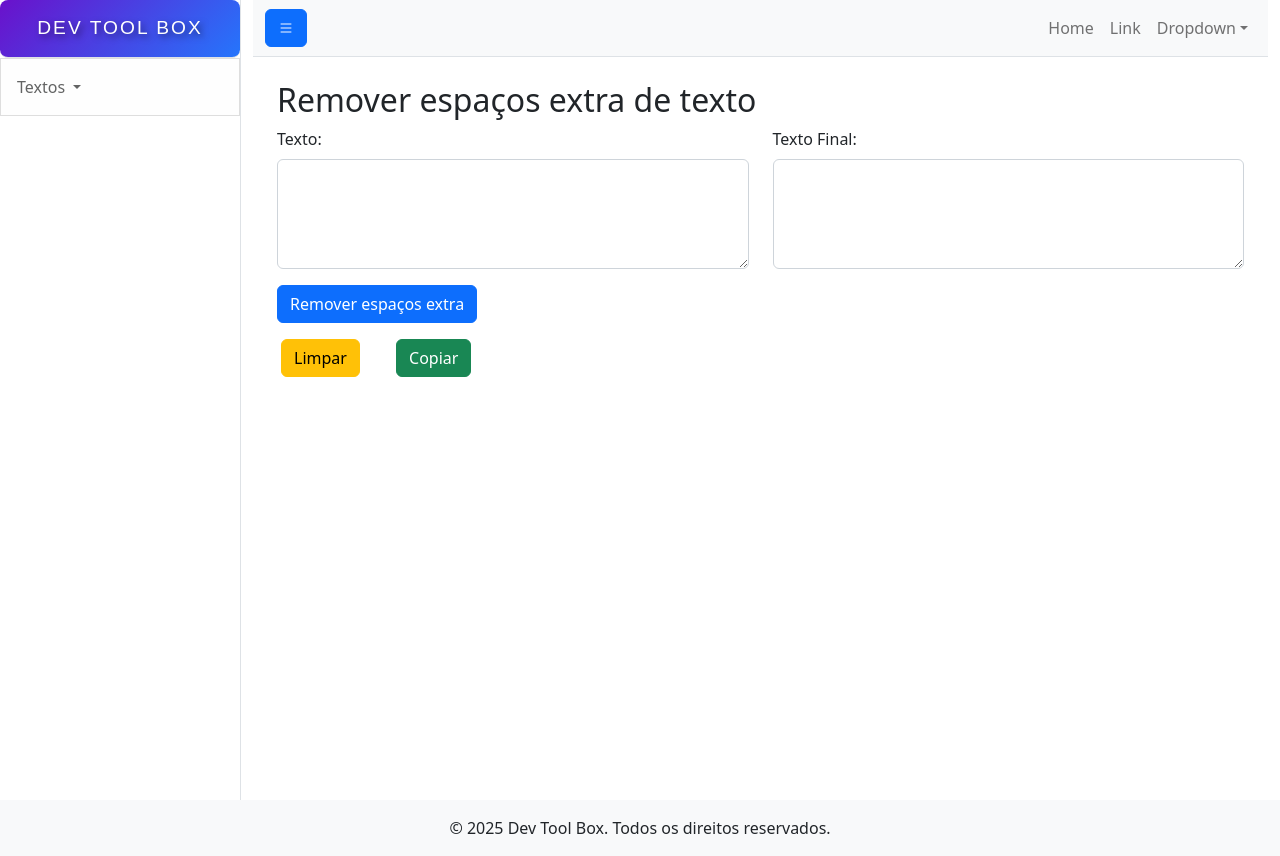
After one commit to JeffersonEstevo/DevToolBox, a Django app: page /remover_espacos/ in a window 1280 px wide. The commit adds this page. Run offline with Django 4.2, Linux system fonts and the light colour scheme; some libraries are stand-ins or nearby versions.

Commit message:
Adicionando remover_espacos

```diff
--- /dev/null
+++ b/dev_tool_box/core/static/core/js/remover_espacos.js
@@ -0,0 +1,25 @@
+document.getElementById('remove-space-button').addEventListener('click', removeExtraSpaces);
+document.getElementById('clean-button').addEventListener('click', cleanText);
+document.getElementById('copy-button').addEventListener('click', copyText);
+
+function removeExtraSpaces() {
+    var originalText = document.getElementById('original-text').value;
+    var modifiedText = originalText.replace(/\s+/g, ' ').trim();
+    document.getElementById('modified-text').value = modifiedText;
+}
+
+function cleanText() {
+    document.getElementById('original-text').value = '';
+    document.getElementById('modified-text').value = '';
+}
+
+function copyText() {
+    var modifiedText = document.getElementById('modified-text');
+    modifiedText.select();
+    modifiedText.setSelectionRange(0, 99999); // Para dispositivos móveis
+    document.execCommand('copy');
+    document.getElementById('copy-alert').classList.remove('d-none');
+    setTimeout(function() {
+        document.getElementById('copy-alert').classList.add('d-none');
+    }, 2000);
+}
--- a/dev_tool_box/core/templates/core/base.html
+++ b/dev_tool_box/core/templates/core/base.html
@@ -33,6 +33,7 @@
                             <li><a class="dropdown-item" href="{% url 'inverter_texto' %}">Inverter Texto</a></li>
                             <li><a class="dropdown-item" href="{% url 'revirar_texto' %}">Revirar Texto</a></li>
                             <li><a class="dropdown-item" href="{% url 'converter_texto' %}">Maiúscula & Minúscula</a></li>
+                            <li><a class="dropdown-item" href="{% url 'remover_espacos' %}">Remover Espaços Extras</a></li>
                         </ul>
                     </div>
                 </div>
--- /dev/null
+++ b/dev_tool_box/core/templates/core/remover_espacos.html
@@ -0,0 +1,34 @@
+{% extends "core/base.html" %}
+{% load static %}
+
+{% block content %}
+<div class="container-fluid">
+    <h2 class="mt-4">Remover espaços extra de texto</h2>
+
+    <div class="row">
+        <div class="col-md-6">
+            <div class="mb-3">
+                <label for="original-text" class="form-label">Texto:</label>
+                <textarea id="original-text" class="form-control" rows="4"></textarea>
+            </div>
+        </div>
+
+        <div class="col-md-6">
+            <div class="mb-3">
+                <label for="modified-text" class="form-label">Texto Final:</label>
+                <textarea id="modified-text" class="form-control" rows="4" readonly></textarea>
+            </div>
+        </div>
+    </div>
+    <button id="remove-space-button" class="btn btn-primary">Remover espaços extra</button>
+</div>
+
+<button id="clean-button" class="btn btn-warning m-3">Limpar</button>
+<button id="copy-button" class="btn btn-success m-3">Copiar</button>
+<div id="copy-alert" class="alert alert-success d-none" role="alert">
+    Texto copiado com sucesso!
+</div>
+
+<script src="{% static 'core/js/remover_espacos.js' %}"></script>
+
+{% endblock %}
--- a/dev_tool_box/core/urls.py
+++ b/dev_tool_box/core/urls.py
@@ -12,6 +12,7 @@ urlpatterns = [
     path('inverter_texto/', views.inverter_texto, name='inverter_texto'),
     path('revirar_texto/', views.revirar_texto, name='revirar_texto'),
     path('converter_texto/', views.converter_texto, name='converter_texto'),
+    path('remover_espacos/', views.remover_espacos, name='remover_espacos'),
 ]
 
 if settings.DEBUG:
--- a/dev_tool_box/core/views.py
+++ b/dev_tool_box/core/views.py
@@ -25,3 +25,6 @@ def revirar_texto(request):
 
 def converter_texto(request):
     return render(request, "core/converter_texto.html")
+
+def remover_espacos(request):
+    return render(request, "core/remover_espacos.html")
```
